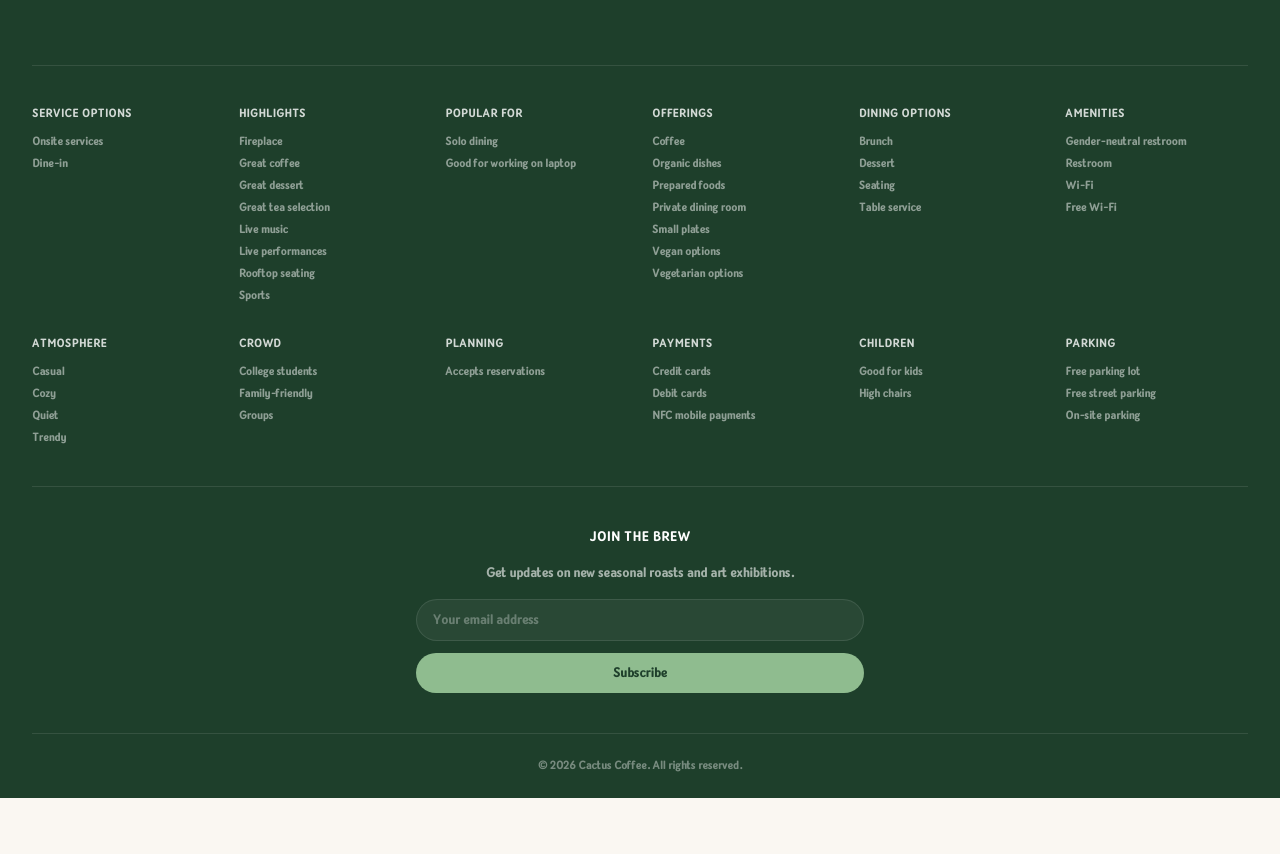
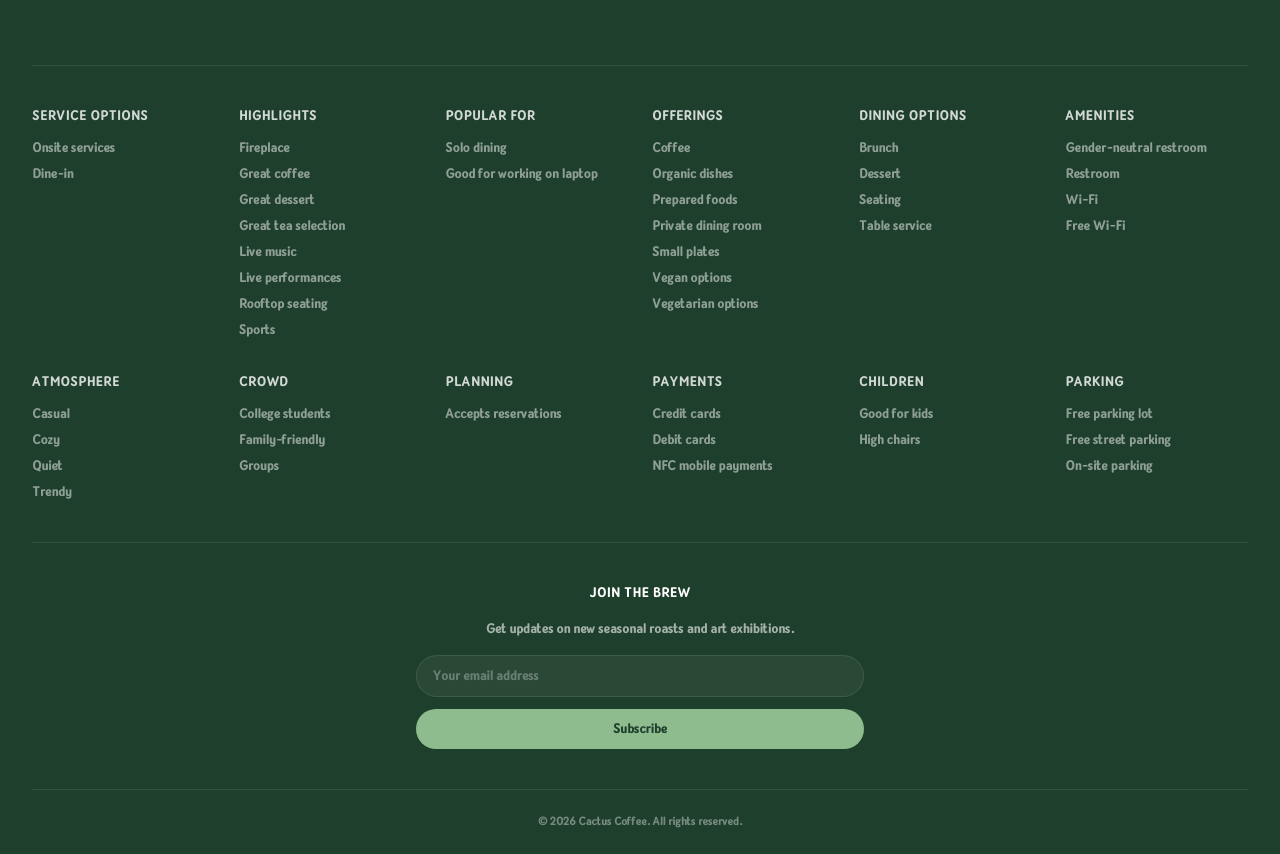
Before and after one commit to zoonfeedback-lab/cactus-coffee, a Next.js app: page / in a window 1280 px wide. Shown: the part 4264-5118 px from the top of the page. Before the commit the page ends 5062 px from the top, so only its background shows below. Built offline with nearby package versions, Linux system fonts and the light colour scheme.

Commit message:
The footer size text sett

```diff
--- a/src/components/layout/Footer.tsx
+++ b/src/components/layout/Footer.tsx
@@ -133,12 +133,12 @@ export default function Footer() {
                     <div className="grid grid-cols-2 md:grid-cols-3 lg:grid-cols-4 xl:grid-cols-6 gap-x-6 gap-y-8">
                         {additionalInfo.map((section) => (
                             <div key={section.title}>
-                                <h4 className="mb-3 text-xs font-semibold uppercase tracking-wider text-white/80">
+                                <h4 className="mb-3 text-sm font-semibold uppercase tracking-wider text-white/80">
                                     {section.title}
                                 </h4>
                                 <ul className="space-y-1.5">
                                     {section.items.map((item, idx) => (
-                                        <li key={idx} className="text-xs text-white/50">
+                                        <li key={idx} className="text-sm text-white/50">
                                             {item}
                                         </li>
                                     ))}
```
